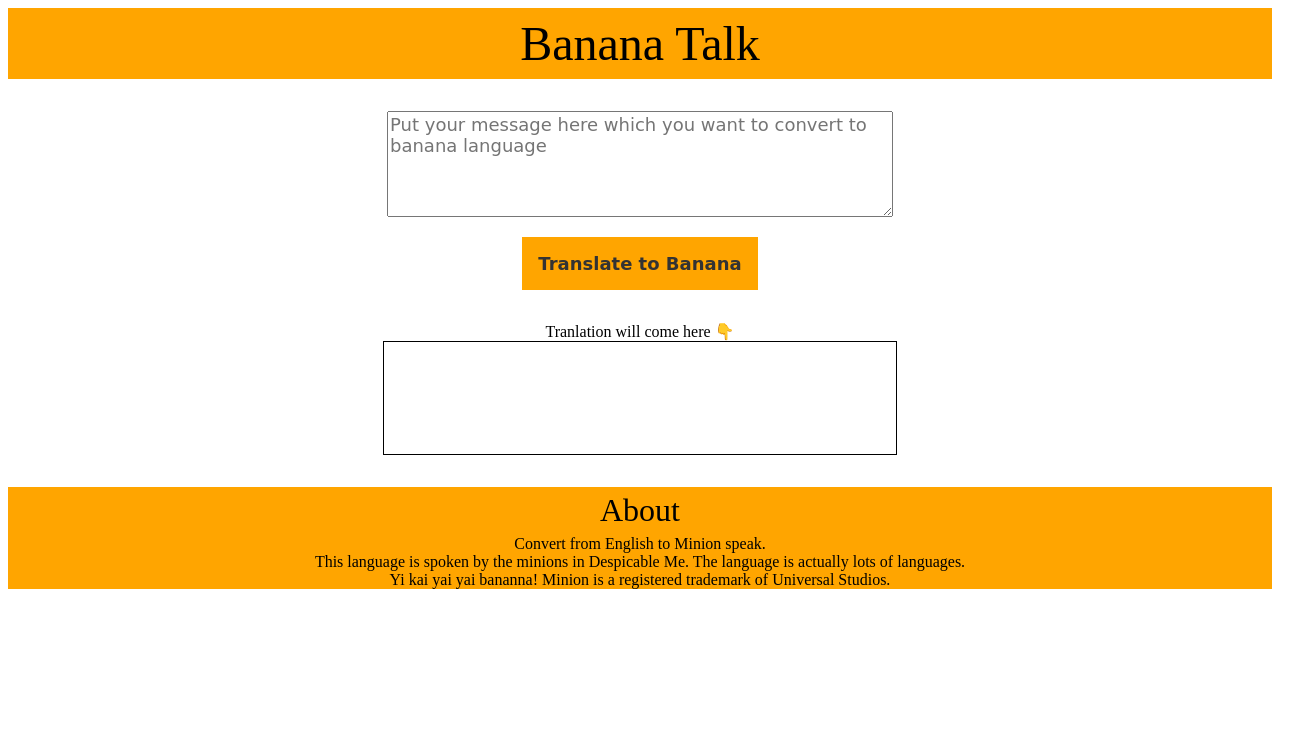
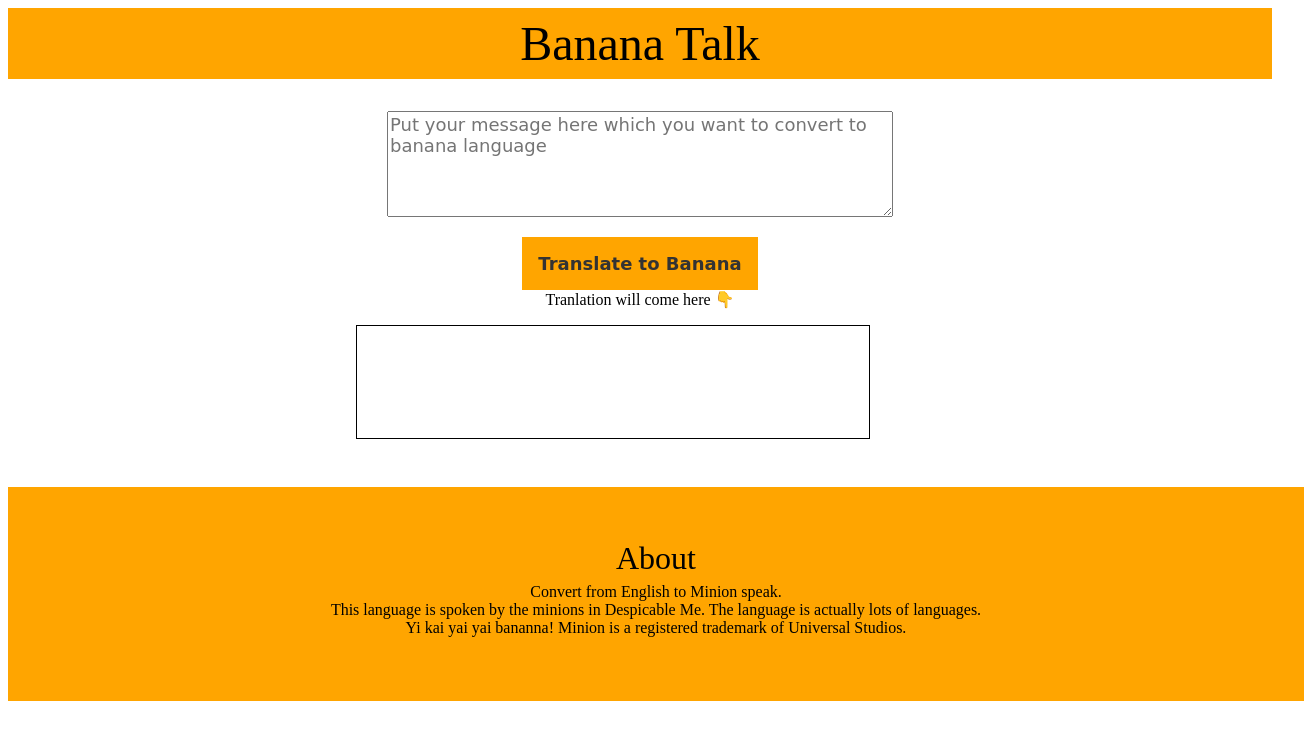
Before and after one commit to skshabeera/mark6, a plain HTML site: page index.html in a window 1280 px wide. Shown: the whole page, 1304 px wide, since content can reach past the window. Drawn offline with Linux system fonts and the light colour scheme; a web font is replaced by a local one.

Commit message:
Update styles.css

```diff
--- a/styles.css
+++ b/styles.css
@@ -43,7 +43,7 @@ textarea {
     min-width: 140px;
     border: 0rem;
     text-align: center;
-    margin-bottom: 2rem;
+    margin-bottom: auto;
     font-family: 'Indie Flower', cursive;
     font-weight: bolder;
     font-size: large;
@@ -57,15 +57,17 @@ textarea {
     width: 80%;
     padding: 1rem;
     overflow: scroll;
-    margin: auto;
+    margin: 1rem;
 }
 
 
 footer {
     background-color: var(--primary);
     text-align: center;
-    padding: 0rem;
+    padding:  3rem 1rem;
     width: 100%;
+    height: auto;
+
 }
 footer div {
     font-size: 2rem;
```
